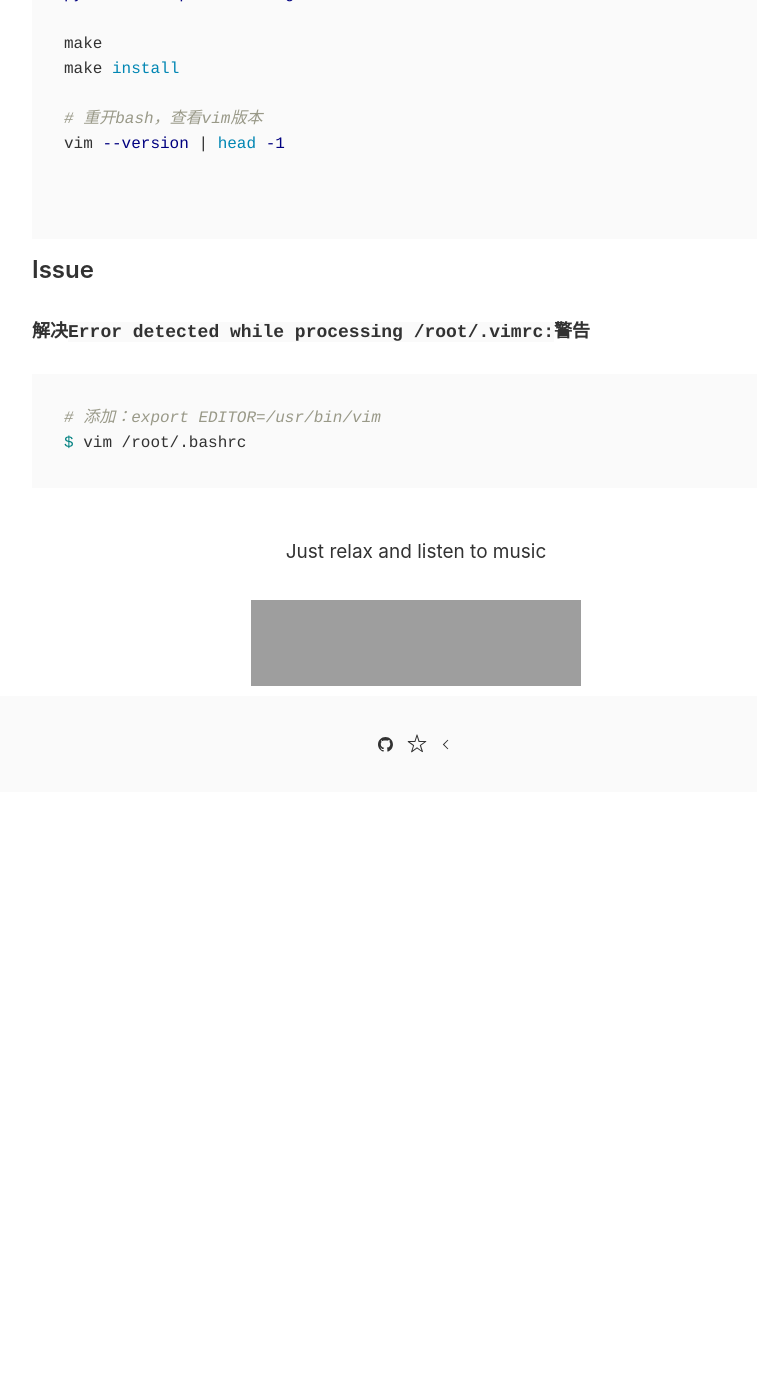
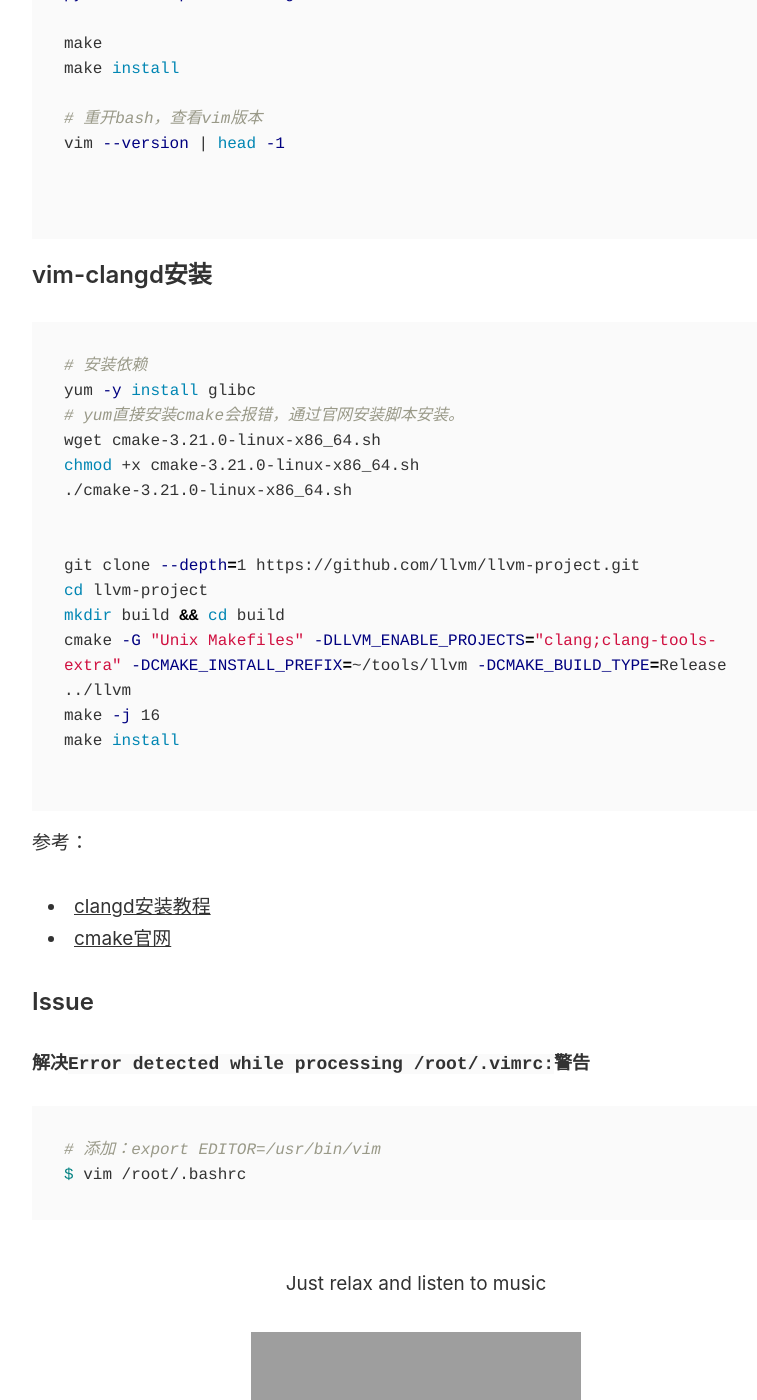
Before and after one commit to Lovecanon/lovecanon.github.io, a Jekyll site: the page built from _posts/2021-2-8-VIM配置.md, in a window 1280 px wide and 1400 px high, scrolled down 740 px. Shown: the whole window, without its empty margins (224-981 px from the left). Built offline with Jekyll 4.4.1, drawn with Linux system fonts in a browser that asks for light colours; our own code applies the rules of GitHub Pages for plain Markdown files; before the commit the page ends 1532 px from its top, so only the background shows below that; grey boxes are pictures that could not be loaded.

Commit message:
Update 2021-2-8-VIM配置.md

````diff
--- a/_posts/2021-2-8-VIM配置.md
+++ b/_posts/2021-2-8-VIM配置.md
@@ -26,6 +26,30 @@ vim --version | head -1
 
 ```
 
+### vim-clangd安装
+```bash
+# 安装依赖
+yum -y install glibc
+# yum直接安装cmake会报错，通过官网安装脚本安装。
+wget cmake-3.21.0-linux-x86_64.sh
+chmod +x cmake-3.21.0-linux-x86_64.sh
+./cmake-3.21.0-linux-x86_64.sh
+
+
+git clone --depth=1 https://github.com/llvm/llvm-project.git
+cd llvm-project
+mkdir build && cd build
+cmake -G "Unix Makefiles" -DLLVM_ENABLE_PROJECTS="clang;clang-tools-extra" -DCMAKE_INSTALL_PREFIX=~/tools/llvm -DCMAKE_BUILD_TYPE=Release ../llvm
+make -j 16
+make install
+
+```
+参考：
+
+* [clangd安装教程](https://jdhao.github.io/2021/07/03/install_clangd_on_linux/)
+* [cmake官网](https://cmake.org/download/)
+
+
 
 ### Issue
 ##### 解决`Error detected while processing /root/.vimrc:`警告
````
